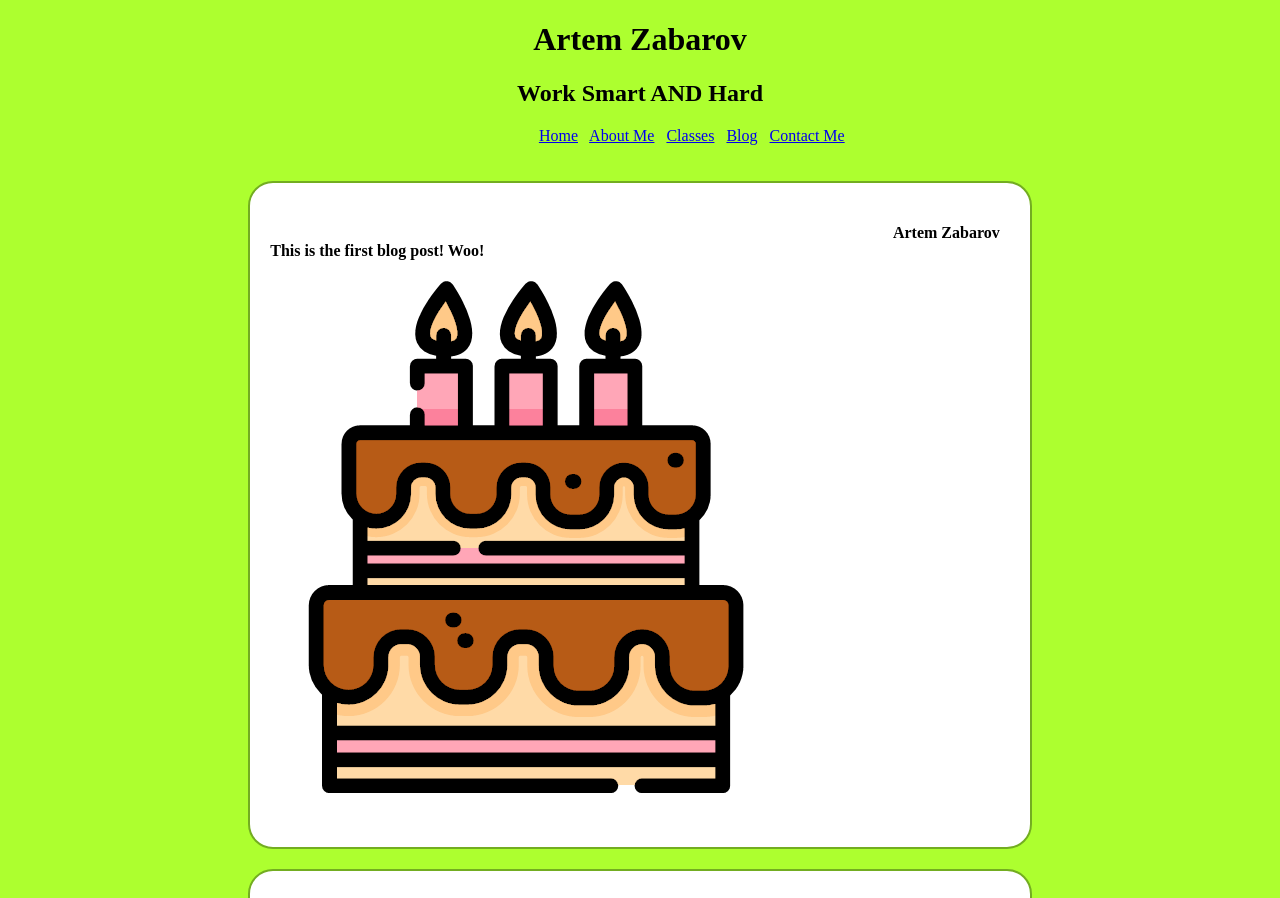
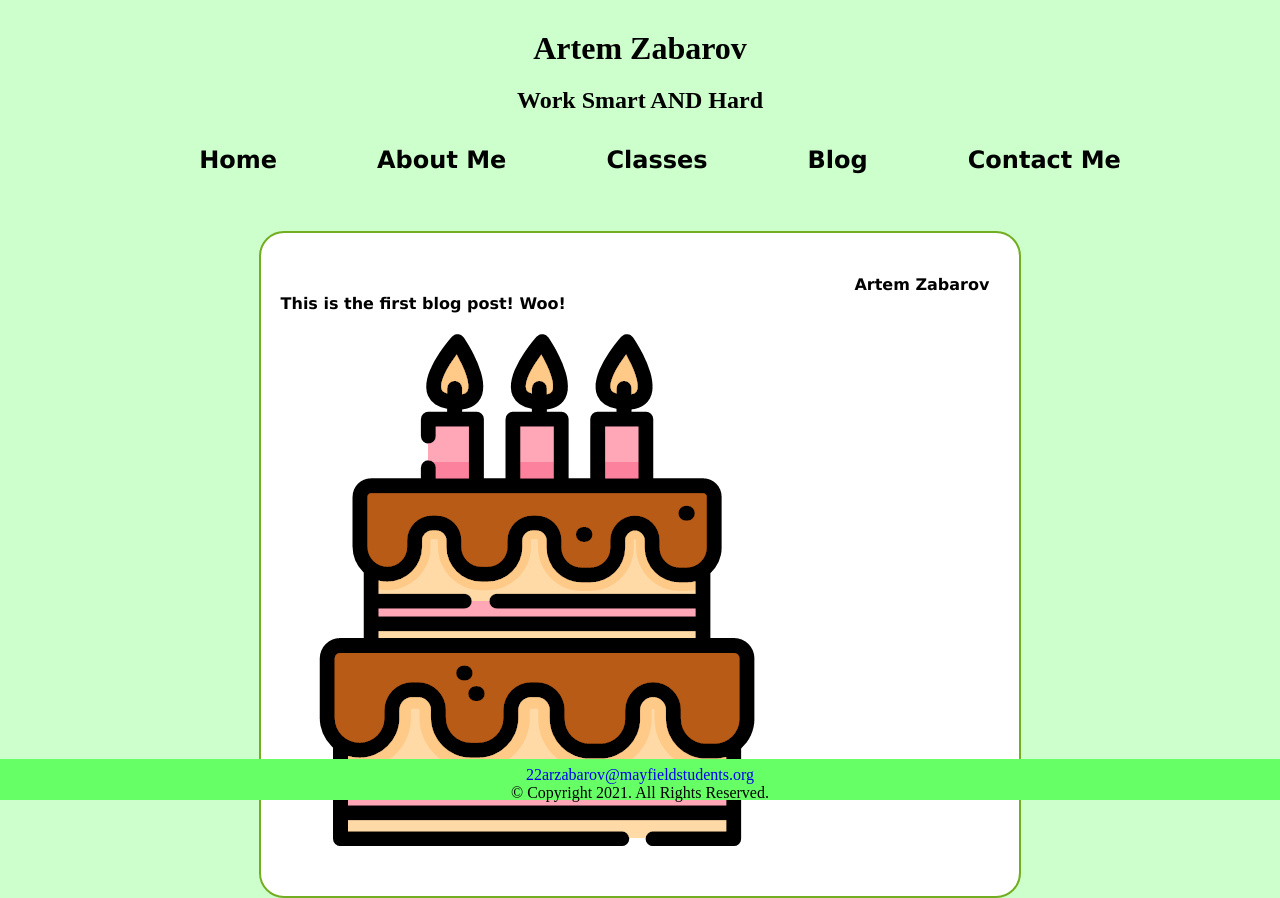
Before and after one commit to ArtZab0/portfolio, a plain HTML site: page blog.html in a window 1280 px wide. Shown: the top 898 px of the page. Drawn offline with Linux system fonts and the light colour scheme.

Commit message:
Chapter 4

```diff
--- a/blog.html
+++ b/blog.html
@@ -10,45 +10,22 @@ Date: 3/9/2021
     <head>
       <title>C2 Consider This: Your Turn 1; Blog</title>
       <meta charset="utf-8">
-      <style>
-        #feed {
-          width: 65%;
-          padding-bottom: 400px;
-          padding-top: 20px;
-          margin-left: auto;
-          margin-right: auto;
-          background-color:;
-        }
-        #rcorners2 {
-          background-color: white;
-          border-radius: 25px;
-          border: 2px solid #73AD21;
-          padding: 20px;
-          width: 90%;
-          min-height: 150px;
-          margin-left: auto;
-          margin-right: auto;
-          margin-bottom: 20px;
-          padding-bottom: 50px;
-        }
-      </style>
+      <link rel="stylesheet" href="css/styles.css">
     </head>
 
-    <body style="background-color:GreenYellow;">
-
       <header>
-        <center>
         <h1>Artem Zabarov</h1>
         <h2>Work Smart AND Hard</h2>
-        </center>
       </header>
 
-      <nav style="margin-left: 42%;">
-        <p><a href="index.html">Home</a>&nbsp;&nbsp;
-          <a href="about.html">About Me</a>&nbsp;&nbsp;
-          <a href="classes.html">Classes</a>&nbsp;&nbsp;
-          <a href="blog.html">Blog</a>&nbsp;&nbsp;
-          <a href="contact.html">Contact Me</a>&nbsp;&nbsp;</p>
+      <nav>
+        <ul>
+          <li><a href="index.html">Home</a></li>
+          <li><a href="about.html">About Me</a></li>
+          <li><a href="classes.html">Classes</a></li>
+          <li><a href="blog.html">Blog</a></li>
+          <li><a href="contact.html">Contact Me</a></li>
+       </ul>
       </nav>
 
       <!-- Use the main area to add the main content to the webpage -->
@@ -58,12 +35,12 @@ Date: 3/9/2021
           <div id="feed">
 
             <div id="rcorners2">
-              <h4 style="float:right; margin-right:10px;">Artem Zabarov</h4><br>
+              <h4 id="post">Artem Zabarov</h4><br>
               <p><h4>This is the first blog post! Woo!</h4></p>
               <img src="images/cake.png" alt="cake">
             </div>
              <div id="rcorners2">
-              <h4 style="float:right; margin-right:10px;">Artem Zabarov</h4><br>
+              <h4 id="post">Artem Zabarov</h4><br>
               <p><h4>Second Blog Post</h4></p>
             </div>
 
@@ -73,9 +50,9 @@ Date: 3/9/2021
 
       </main>
 
-      <footer style="float: right; margin-top: 50px;">
-        <p><a href="mailto:22arzabarov@mayfieldstudents.org">22arzabarov@mayfieldstudents.org</a><br>
-          &copy; Copyright 2021. All Rights Reserved.</p>
+      <footer>
+        <a href="mailto:22arzabarov@mayfieldstudents.org">22arzabarov@mayfieldstudents.org</a><br>
+          &copy; Copyright 2021. All Rights Reserved.
       </footer>
 
     </body>
--- /dev/null
+++ b/css/styles.css
@@ -0,0 +1,133 @@
+/*
+  Name: Artem Zabarov
+  File: styles.css
+  Date: 3/31/2021
+*/
+
+/* CSS Reset */
+body, header, nav, main, footer, img, h1, h3 {
+  margin: 0;
+  padding: 0;
+  border: 0;
+}
+
+/* Style rules for body and images */
+body {
+  background-color: #ccffcc;
+}
+
+img {
+  max-width: 100%;
+  display: block;
+}
+
+header {
+  text-align: center;
+  margin-top: 30px;
+}
+
+nav {
+  background-color: #ccffcc;
+}
+
+dl {
+  margin: 0;
+}
+
+dd {
+  font-size: 1.5em;
+  font-family: Geneva, Arial, sans-serif;
+  margin-bottom: 20px;
+}
+
+dt {
+  font-size: 1.5em;
+  font-family: Geneva, Arial, sans-serif;
+  font-weight: bold;
+}
+
+nav ul {
+  list-style: none;
+  margin: 0;
+  text-align: center;
+}
+
+nav li{
+  display: inline-block;
+  font-size: 1.5em;
+  font-family: Geneva, Arial, sans-serif;
+  font-weight: bold;
+}
+
+nav li a {
+  display: block;
+  color: #000000;
+  padding-top: 0.5em;
+  padding-bottom: 0.5em;
+  padding-left: 2em;
+  padding-right: 2em;
+  text-decoration: none;
+}
+
+#contact {
+  margin-left: 20%;
+}
+
+#about {
+  margin-left: 20%;
+  }
+
+#post {
+  float: right;
+  margin-right: 10px;
+}
+
+#feed {
+  width: 65%;
+  padding-bottom: 400px;
+  padding-top: 20px;
+  margin-left: auto;
+  margin-right: auto;
+  background-color:;
+}
+#rcorners2 {
+  background-color: white;
+  border-radius: 25px;
+  border: 2px solid #73AD21;
+  padding: 20px;
+  width: 90%;
+  min-height: 150px;
+  margin-left: auto;
+  margin-right: auto;
+  margin-bottom: 20px;
+  padding-bottom: 50px;
+}
+
+#classes {
+  margin-left: 20%;
+}
+
+main {
+  padding: 2%;
+  font-family: Verdana, Arial, sans-serif;
+}
+
+main p {
+  font-size: 1.25em;
+}
+
+footer a {
+  text-decoration: none;
+}
+
+footer {
+ position: fixed;
+ background-color: #66ff66;
+ bottom:0;
+ width: 100%;
+ text-align: center;
+ font-size: 1em;
+ padding-top: 0.5%;
+ padding-bottom: 0.5%;
+ height: 3.5%;
+}
```
Also changed, not shown: about.html (+12 -18 lines), classes.html (+13 -18 lines), contact.html (+12 -18 lines), index.html (+14 -26 lines), template.html (+12 -13 lines).
